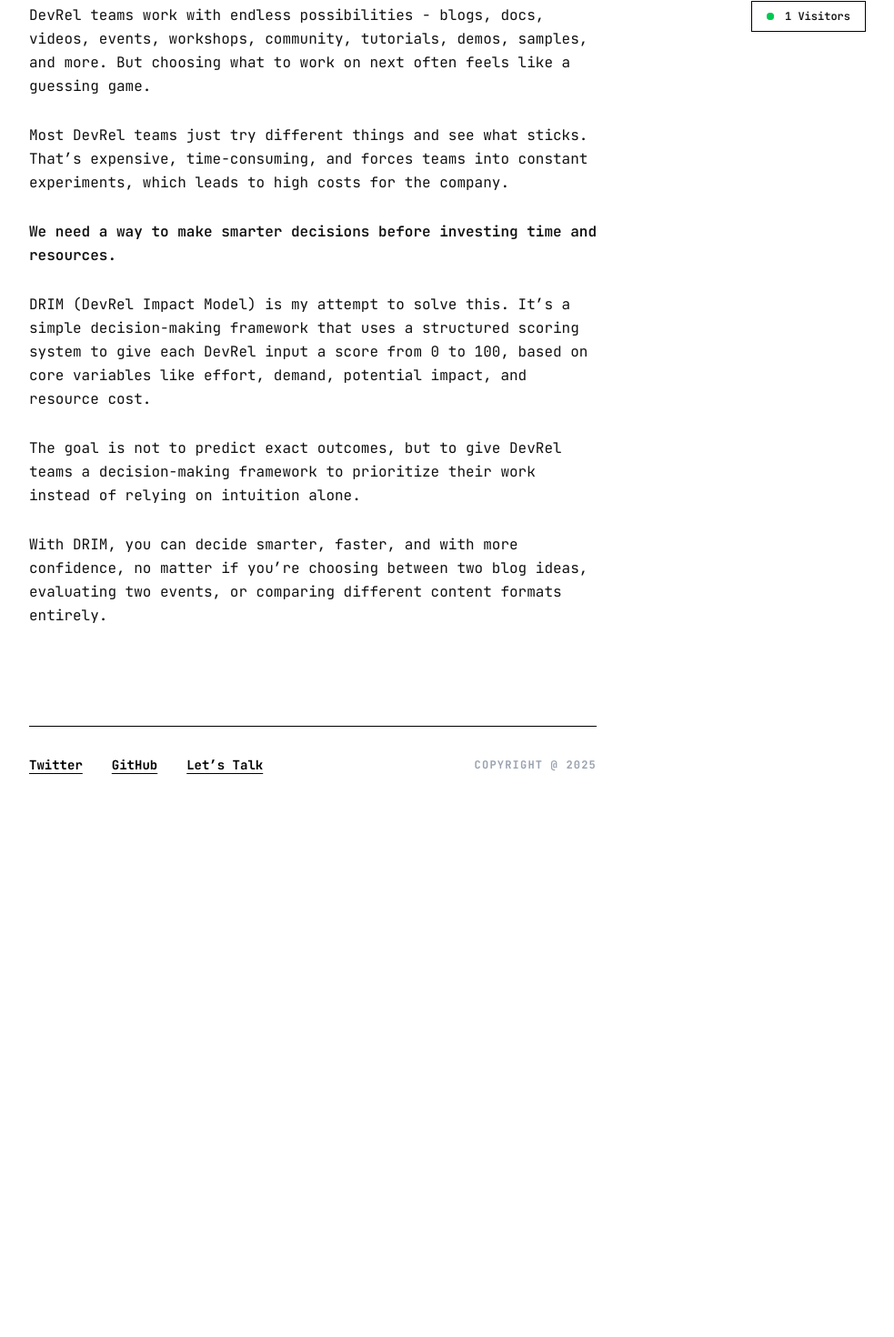
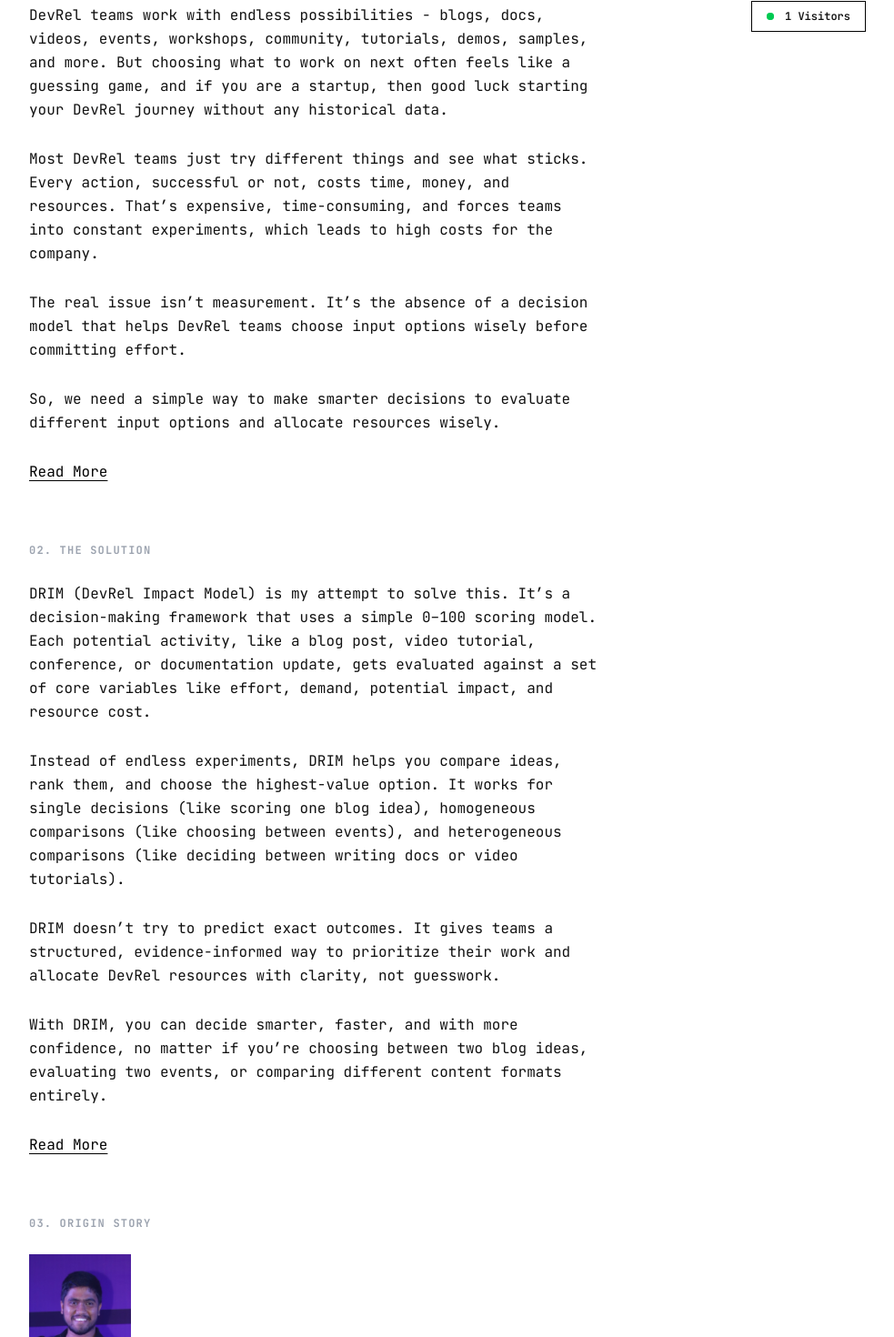
Before and after one commit to implabinash/drim, a SvelteKit app: page / in a window 1280 px wide. Shown: the part 733-2203 px from the top of the page at 91% size, without its empty margins (296-1279 px from the left). Before the commit the page ends 1664 px from the top, so only its background shows below. Built offline with nearby package versions, Linux system fonts and the light colour scheme.

Commit message:
feat: write landing page content

```diff
--- a/src/routes/+page.svelte
+++ b/src/routes/+page.svelte
@@ -1,4 +1,6 @@
 <script lang="ts">
+	import { resolve } from "$app/paths";
+
 	import Sidebar from "$lib/components/Sidebar.svelte";
 	import Visitor from "$lib/components/Visitor.svelte";
 	import Footer from "$lib/components/Footer.svelte";
@@ -43,28 +45,49 @@
 			<p>
 				DevRel teams work with endless possibilities - blogs, docs, videos, events, workshops,
 				community, tutorials, demos, samples, and more. But choosing what to work on next often
-				feels like a guessing game.
+				feels like a guessing game, and if you are a startup, then good luck starting your DevRel
+				journey without any historical data.
 			</p>
 
 			<p>
-				Most DevRel teams just try different things and see what sticks. That’s expensive,
-				time-consuming, and forces teams into constant experiments, which leads to high costs for
-				the company.
-			</p>
-
-			<p class="font-semibold">
-				We need a way to make smarter decisions before investing time and resources.
+				Most DevRel teams just try different things and see what sticks. Every action, successful or
+				not, costs time, money, and resources. That’s expensive, time-consuming, and forces teams
+				into constant experiments, which leads to high costs for the company.
 			</p>
 
 			<p>
-				DRIM (DevRel Impact Model) is my attempt to solve this. It’s a simple decision-making
-				framework that uses a structured scoring system to give each DevRel input a score from 0 to
-				100, based on core variables like effort, demand, potential impact, and resource cost.
+				The real issue isn’t measurement. It’s the absence of a decision model that helps DevRel
+				teams choose input options wisely before committing effort.
 			</p>
 
 			<p>
-				The goal is not to predict exact outcomes, but to give DevRel teams a decision-making
-				framework to prioritize their work instead of relying on intuition alone.
+				So, we need a simple way to make smarter decisions to evaluate different input options and
+				allocate resources wisely.
+			</p>
+
+			<a href={resolve("/problem")}>Read More</a>
+		</section>
+
+		<section>
+			<h2>02. The Solution</h2>
+
+			<p>
+				DRIM (DevRel Impact Model) is my attempt to solve this. It’s a decision-making framework
+				that uses a simple 0–100 scoring model. Each potential activity, like a blog post, video
+				tutorial, conference, or documentation update, gets evaluated against a set of core
+				variables like effort, demand, potential impact, and resource cost.
+			</p>
+
+			<p>
+				Instead of endless experiments, DRIM helps you compare ideas, rank them, and choose the
+				highest-value option. It works for single decisions (like scoring one blog idea),
+				homogeneous comparisons (like choosing between events), and heterogeneous comparisons (like
+				deciding between writing docs or video tutorials).
+			</p>
+
+			<p>
+				DRIM doesn’t try to predict exact outcomes. It gives teams a structured, evidence-informed
+				way to prioritize their work and allocate DevRel resources with clarity, not guesswork.
 			</p>
 
 			<p>
@@ -72,6 +95,20 @@
 				choosing between two blog ideas, evaluating two events, or comparing different content
 				formats entirely.
 			</p>
+
+			<a href={resolve("/solution")}>Read More</a>
+		</section>
+
+		<section>
+			<h2>03. Origin Story</h2>
+
+			<img src="/creator.JPG" alt="Creator of DRIM" class="mb-6 h-32 w-28 object-cover" />
+
+			<h3 class="mb-2 text-xl font-bold">Abinash Sahoo</h3>
+
+			<p class="font-bold text-gray-500">Creator of DRIM</p>
+
+			<a href={resolve("/origin")}>Read More</a>
 		</section>
 	</main>
 
```
